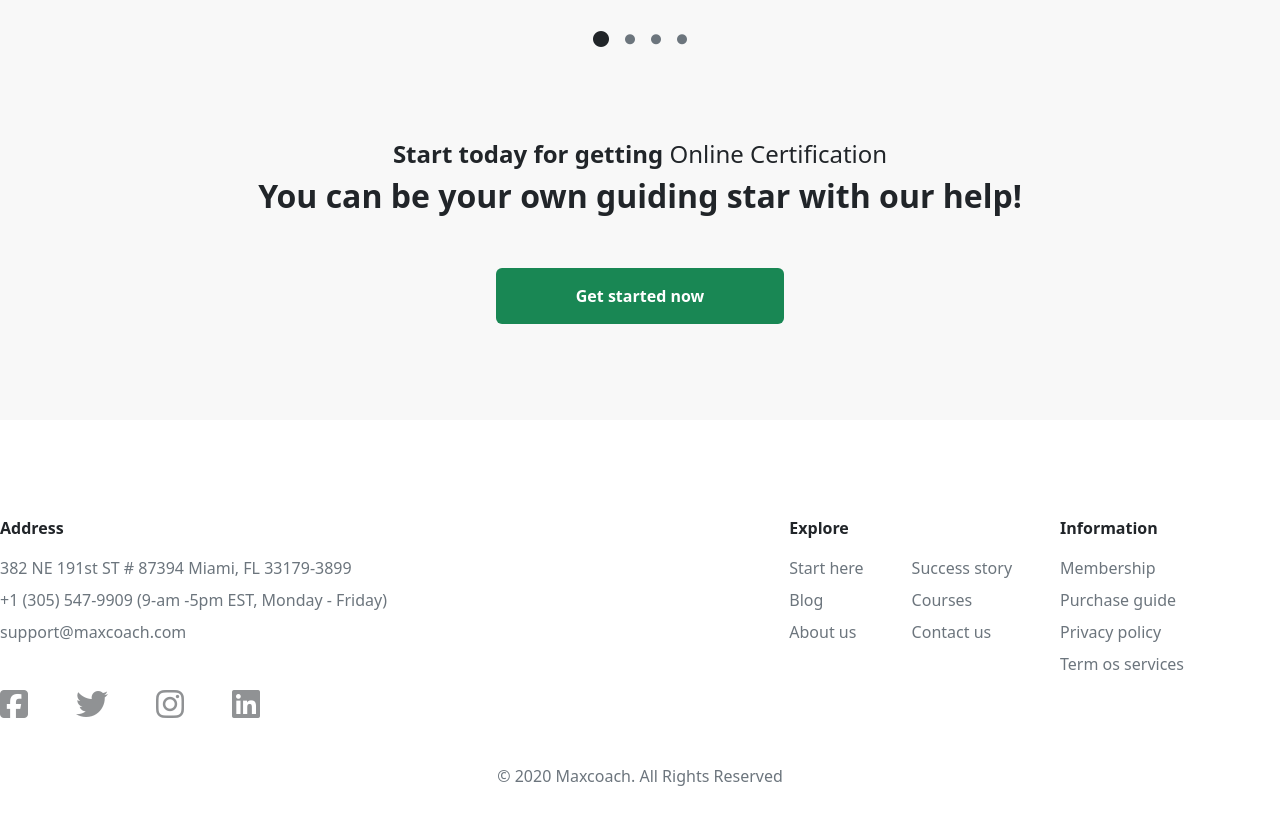
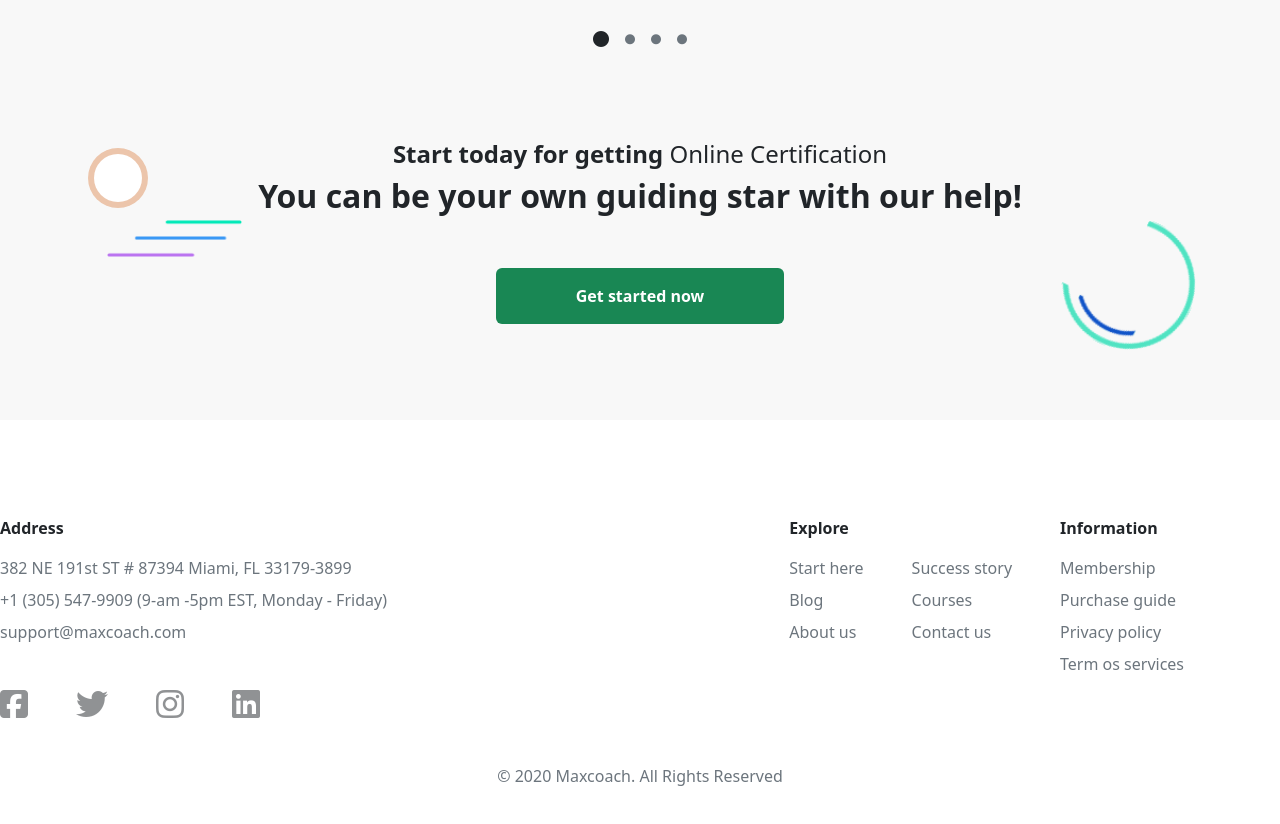
Before and after one commit to LucaPiantadosi27/proj-html-vuejs, a Vue app: page / in a window 1280 px wide. Shown: the part 6860-7684 px from the top of the page. Built offline with nearby package versions, Linux system fonts and the light colour scheme.

Commit message:
main bottom backimg

```diff
--- a/src/components/AppMainLearn.vue
+++ b/src/components/AppMainLearn.vue
@@ -94,7 +94,7 @@ export default {
 .ms_img_four {
     width: 190px;
     top: 57%;
-    left: 85%;
+    left: 82%;
     z-index: -1;
 }
 .ms_img_five {
--- a/src/components/AppMainTestimonials.vue
+++ b/src/components/AppMainTestimonials.vue
@@ -41,10 +41,17 @@ export default {
                 <i class="fa-solid fa-circle fa-2xs text-secondary ms-3 my-5"></i>
                 <i class="fa-solid fa-circle fa-2xs text-secondary ms-3 my-5"></i>
             </div>
-            <div class="ms_color_violet text-center fw-bold my-5">
+            <div class="ms_color_violet text-center fw-bold my-5 position-relative ">
                 <span class="fs-4">Start today for getting <span class="ms_color_green fw-normal">Online
                         Certification</span></span>
                 <p class="fs-2">You can be your own guiding star with our help!</p>
+                <img src="../assets/img/maxcoach-shape-01.png" alt="image" class="ms_img position-absolute">
+                <img src="../assets/img/maxcoach-shape-02.png" alt="image" class="ms_img_two position-absolute">
+                <span class="p-2 rounded-circle d-inline-block ms_span position-absolute">
+                    <span
+                        class="p-4 rounded-circle d-inline-block position-absolute top-50 start-50 translate-middle"></span>
+                </span>
+
             </div>
             <div class="text-center my-5">
                 <button type="button" class="btn btn-success fw-bold border-0 ms_button ms_button_padding">
@@ -56,6 +63,31 @@ export default {
 </template>
 
 <style lang="scss" scoped>
+
+.ms_span {
+    background-color: #ecc5ab;
+    width: 60px;
+    aspect-ratio: 1;
+    top: 15%;
+    left: 3.4%;
+    span {
+        background-color: white;
+        width: 30px;
+        aspect-ratio: 1;
+    }
+}
+.ms_img {
+    width: 135px;
+    top: 100%;
+    left: 5%;
+    z-index: 1;
+}
+.ms_img_two {
+    width: 135px;
+    top: 100%;
+    right: 3%;
+    z-index: 1;
+}
 
 .ms_bg_op {
     background-color: #f8f8f8;
```
